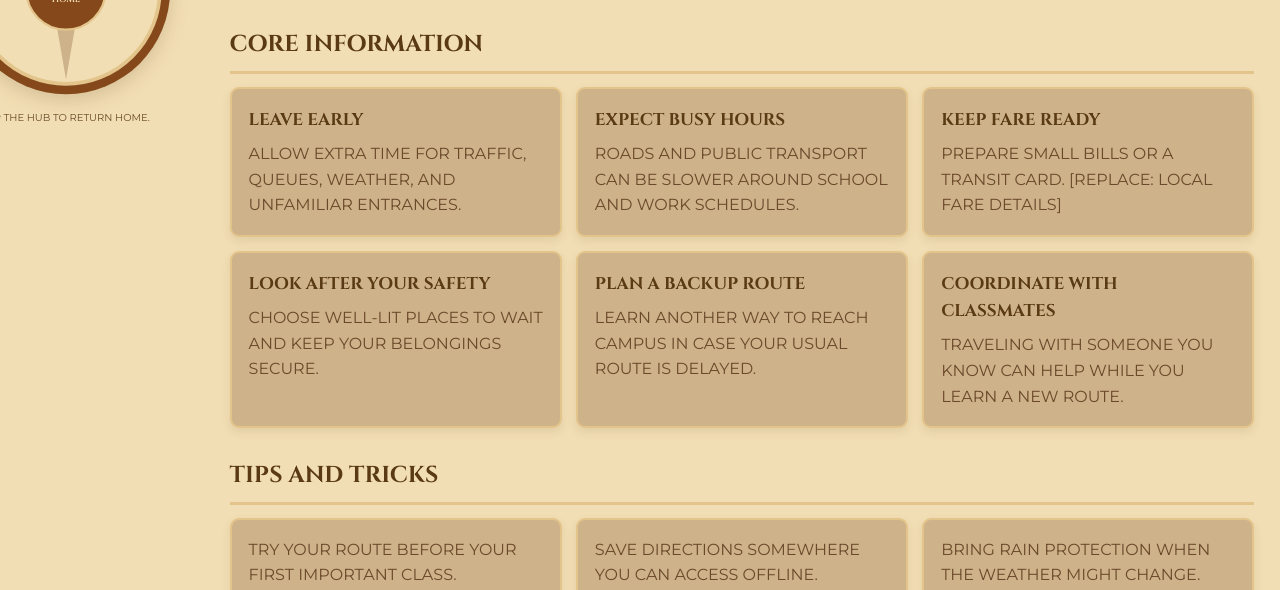
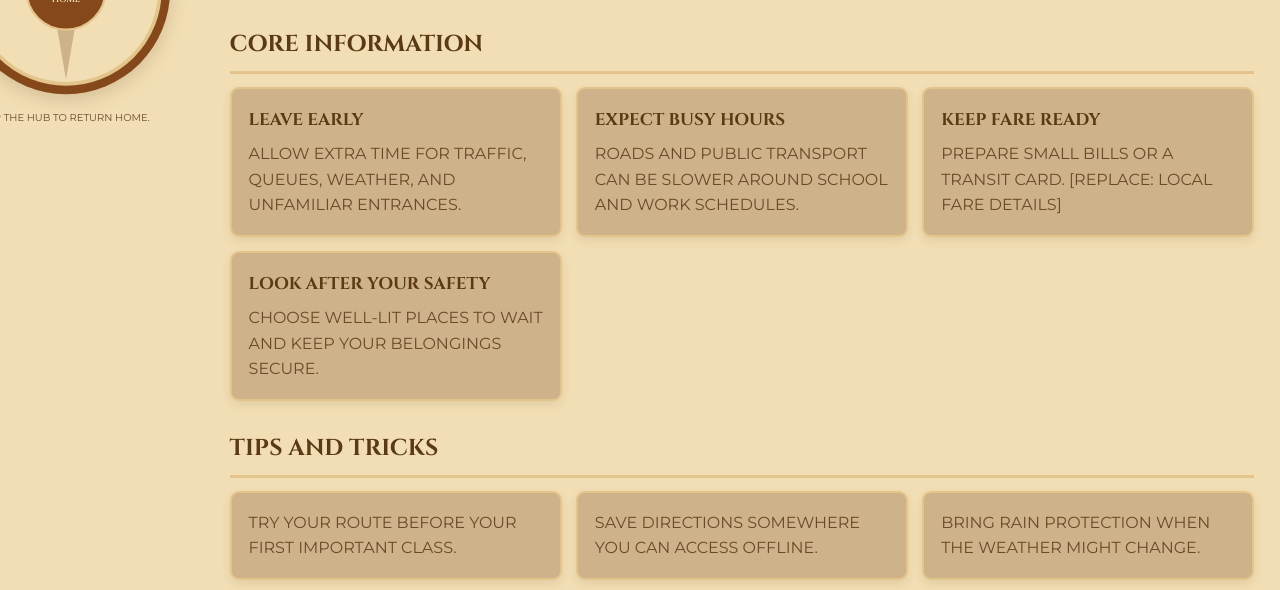
Before and after one commit to ChickenCode16/freshmans-survival-101, a plain HTML site: page commuting.html in a window 1280 px wide. Shown: the part 210-800 px from the top of the page. Drawn offline with Linux system fonts and the light colour scheme.

Commit message:
Remove selected transportation tips
Co-authored-by: Copilot App <223556219+Copilot@users.noreply.github.com>

```diff
--- a/commuting.html
+++ b/commuting.html
@@ -62,8 +62,6 @@
           <article class="card"><h3>Expect Busy Hours</h3><p>Roads and public transport can be slower around school and work schedules.</p></article>
           <article class="card"><h3>Keep Fare Ready</h3><p>Prepare small bills or a transit card. [REPLACE: LOCAL FARE DETAILS]</p></article>
           <article class="card"><h3>Look After Your Safety</h3><p>Choose well-lit places to wait and keep your belongings secure.</p></article>
-          <article class="card"><h3>Plan a Backup Route</h3><p>Learn another way to reach campus in case your usual route is delayed.</p></article>
-          <article class="card"><h3>Coordinate with Classmates</h3><p>Traveling with someone you know can help while you learn a new route.</p></article>
         </div>
       </section>
 
```
